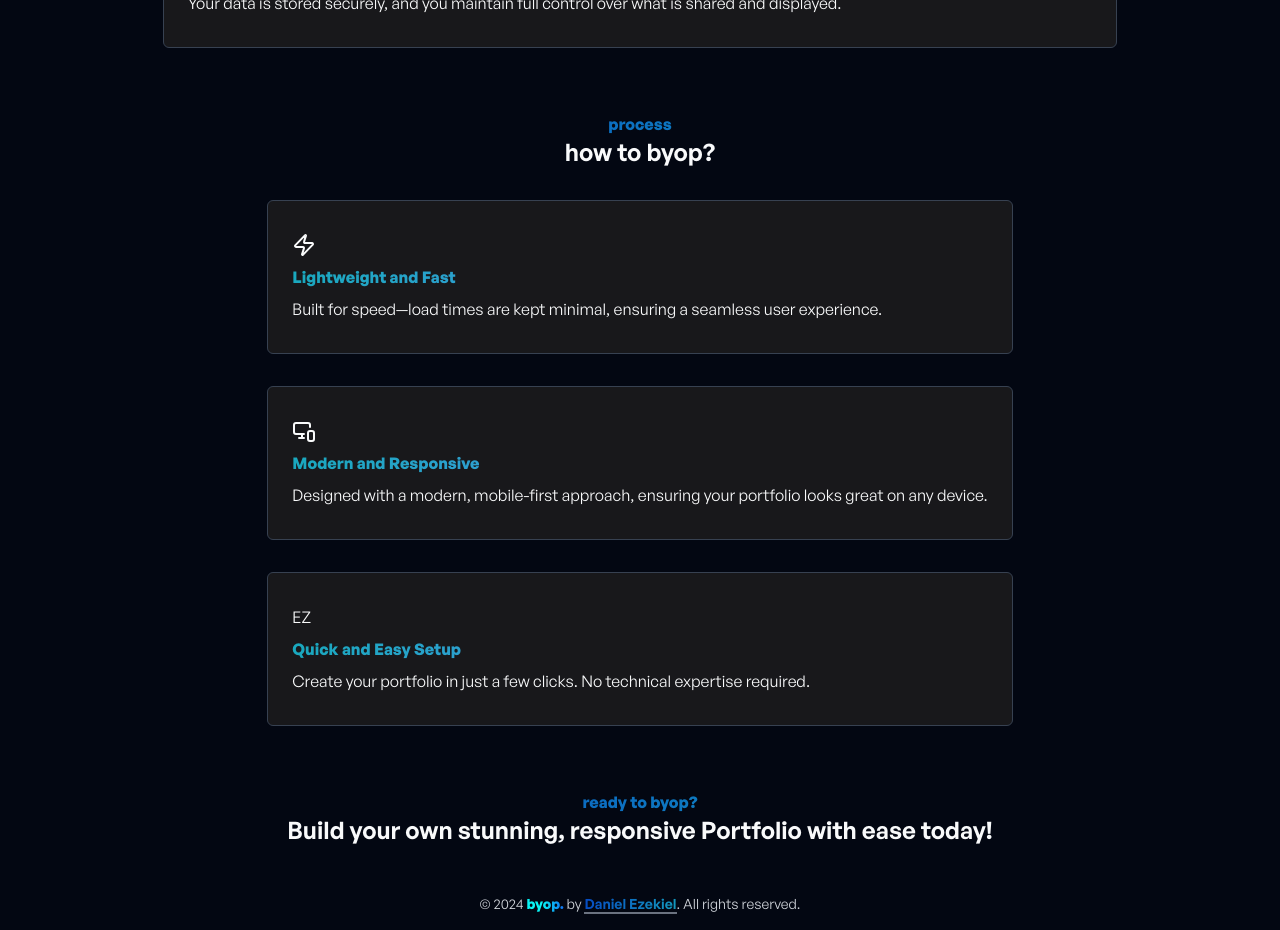
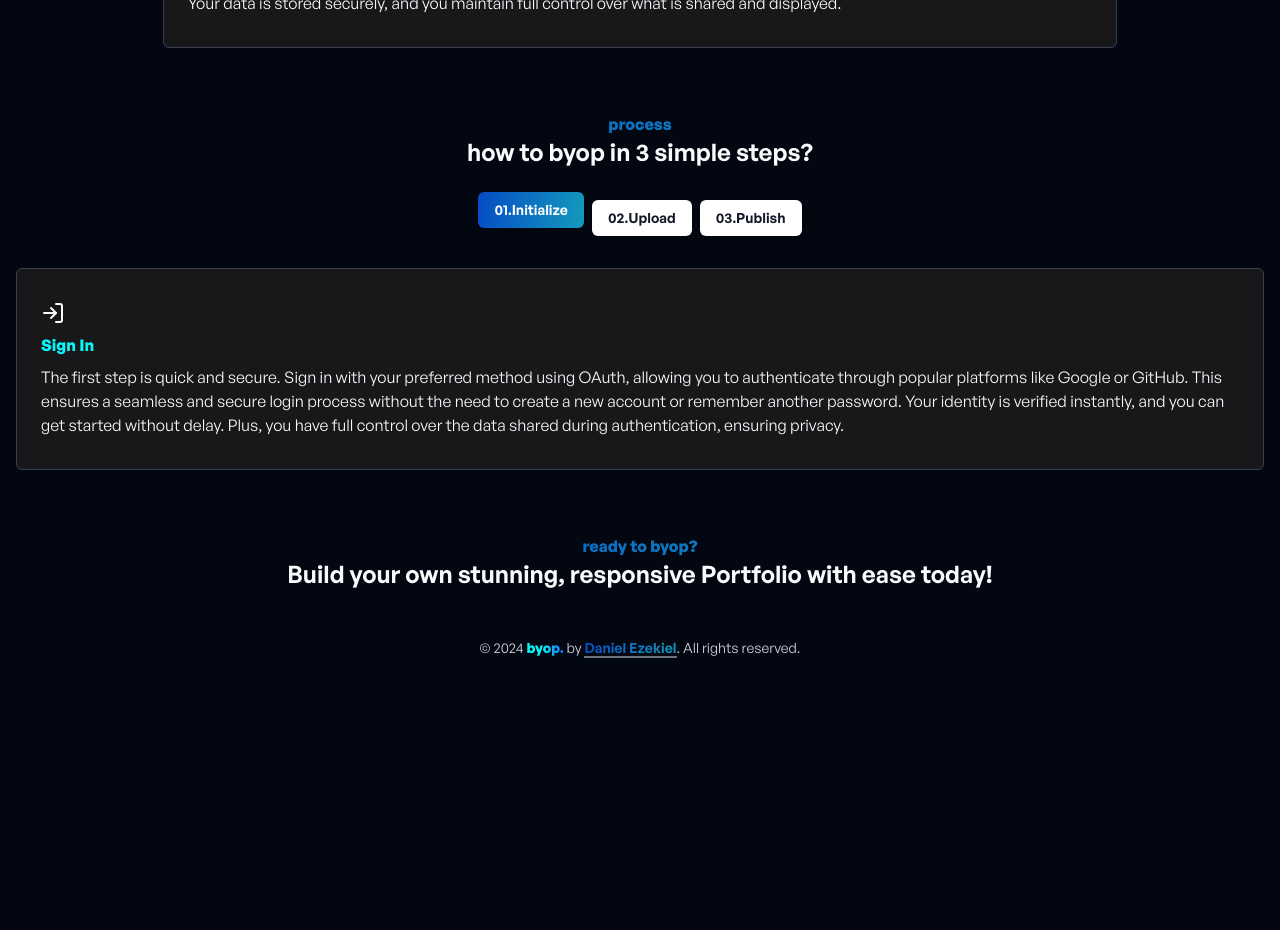
Before and after one commit to Daniel-Ezekiel/byop, a Next.js app: page / in a window 1280 px wide. Shown: the part 2000-2930 px from the top of the page. After the commit the page ends 2674 px from the top, so only its background shows below. Built offline with nearby package versions, Linux system fonts and the light colour scheme.

Commit message:
feat: added detailed info about the process of using byod

```diff
--- a/src/app/page.tsx
+++ b/src/app/page.tsx
@@ -1,18 +1,24 @@
 // import Image from "next/image";
-
+"use client";
+import Link from "next/link";
+import { useState } from "react";
 import { Button, buttonVariants } from "@/components/ui/button";
 import {
   HandshakeIcon,
   KeyRoundIcon,
+  LogInIcon,
   MonitorSmartphoneIcon,
   MoonIcon,
+  Share2Icon,
   SunIcon,
   TrendingUpIcon,
+  UploadIcon,
   ZapIcon,
 } from "lucide-react";
-import Link from "next/link";
 
 export default function Home() {
+  const [currProcessNum, setCurrentProcessNum] = useState<number>(1);
+
   return (
     <div className='font-[family-name:var(--font-general-sans-regular)] p-4'>
       <header className='max-h-[10dvh] flex items-center'>
@@ -140,41 +146,104 @@ export default function Home() {
               process
             </h2>
             <p className='font-[family-name:var(--font-general-sans-semibold)] text-2xl'>
-              how to byop?
+              how to byop in 3 simple steps?
             </p>
           </div>
 
           <div className='grid gap-8'>
-            <div className='p-6 py-8 flex flex-col gap-2 bg-zinc-900 border border-gray-700 rounded-md'>
-              <ZapIcon />
-              <h4 className='font-[family-name:var(--font-general-sans-bold)] bg-gradient-linear-200 bg-clip-text text-transparent'>
-                Lightweight and Fast
+            <div className='flex justify-center items-center gap-2'>
+              <Button
+                className={`${
+                  currProcessNum !== 1
+                    ? "bg-white"
+                    : "bg-gradient-linear-300 text-white -translate-y-2 transition-transform ease-in-out duration-500"
+                } font-[family-name:var(--font-general-sans-semibold)] active:scale-75 transition-all ease-in-out duration-500`}
+                onClick={() => setCurrentProcessNum(1)}
+              >
+                <span>01.</span> Initialize
+              </Button>
+              <Button
+                className={`${
+                  currProcessNum !== 2
+                    ? "bg-white"
+                    : "bg-gradient-linear-300 text-white -translate-y-2 transition-transform ease-in-out duration-500"
+                } font-[family-name:var(--font-general-sans-semibold)] active:scale-75 transition-all ease-in-out duration-500`}
+                onClick={() => setCurrentProcessNum(2)}
+              >
+                <span>02.</span> Upload
+              </Button>
+              <Button
+                className={`${
+                  currProcessNum !== 3
+                    ? "bg-white"
+                    : "bg-gradient-linear-300 text-white -translate-y-2 transition-transform ease-in-out duration-500"
+                } font-[family-name:var(--font-general-sans-semibold)] active:scale-75 transition-all ease-in-out duration-500`}
+                onClick={() => setCurrentProcessNum(3)}
+              >
+                <span>03.</span> Publish
+              </Button>
+            </div>
+
+            <div
+              className={`${
+                currProcessNum !== 1 ? "hidden" : "flex"
+              } p-6 py-8 flex-col gap-2 bg-zinc-900 border border-gray-700 rounded-md`}
+            >
+              <LogInIcon />
+              <h4 className='font-[family-name:var(--font-general-sans-bold)] bg-gradient-linear-100 bg-clip-text text-transparent'>
+                Sign In
               </h4>
               <p>
-                Built for speed—load times are kept minimal, ensuring a seamless
-                user experience.
+                The first step is quick and secure. Sign in with your preferred
+                method using OAuth, allowing you to authenticate through popular
+                platforms like Google or GitHub. This ensures a seamless and
+                secure login process without the need to create a new account or
+                remember another password. Your identity is verified instantly,
+                and you can get started without delay. Plus, you have full
+                control over the data shared during authentication, ensuring
+                privacy.
               </p>
             </div>
 
-            <div className='p-6 py-8 flex flex-col gap-2 bg-zinc-900 border border-gray-700 rounded-md'>
-              <MonitorSmartphoneIcon />
-              <h4 className='font-[family-name:var(--font-general-sans-bold)] bg-gradient-linear-200 bg-clip-text text-transparent'>
-                Modern and Responsive
+            <div
+              className={`${
+                currProcessNum !== 2 ? "hidden" : "flex"
+              } p-6 py-8 flex-col gap-2 bg-zinc-900 border border-gray-700 rounded-md`}
+            >
+              <UploadIcon />
+              <h4 className='font-[family-name:var(--font-general-sans-bold)] bg-gradient-linear-100 bg-clip-text text-transparent'>
+                Add your portfolio info
               </h4>
               <p>
-                Designed with a modern, mobile-first approach, ensuring your
-                portfolio looks great on any device.
+                Once signed in, it's time to customize your portfolio! You can
+                easily add your personal information, such as your name, contact
+                details, and a short bio. You'll also have fields to input your
+                professional skills, past projects, and relevant experience.
+                There's even space to include links to your social media
+                profiles, GitHub repositories, or personal blogs. Our
+                user-friendly interface allows you to edit and preview your
+                content as you go, ensuring everything looks perfect before you
+                proceed.
               </p>
             </div>
 
-            <div className='p-6 py-8 flex flex-col gap-2 bg-zinc-900 border border-gray-700 rounded-md'>
-              <span>EZ</span>
-              <h4 className='font-[family-name:var(--font-general-sans-bold)] bg-gradient-linear-200 bg-clip-text text-transparent'>
-                Quick and Easy Setup
+            <div
+              className={`${
+                currProcessNum !== 3 ? "hidden" : "flex"
+              } p-6 py-8 flex-col gap-2 bg-zinc-900 border border-gray-700 rounded-md`}
+            >
+              <Share2Icon />
+              <h4 className='font-[family-name:var(--font-general-sans-bold)] bg-gradient-linear-100 bg-clip-text text-transparent'>
+                Generate and Share
               </h4>
               <p>
-                Create your portfolio in just a few clicks. No technical
-                expertise required.
+                With your details uploaded, you're just one click away from
+                creating your portfolio. The app instantly compiles your
+                information into a sleek, modern, and fully responsive one-page
+                website. Once generated, you'll receive a unique URL that you
+                can share with potential employers, clients, or colleagues. The
+                portfolio is optimized for mobile and desktop, and you can
+                update it anytime by signing back in!
               </p>
             </div>
           </div>
```
